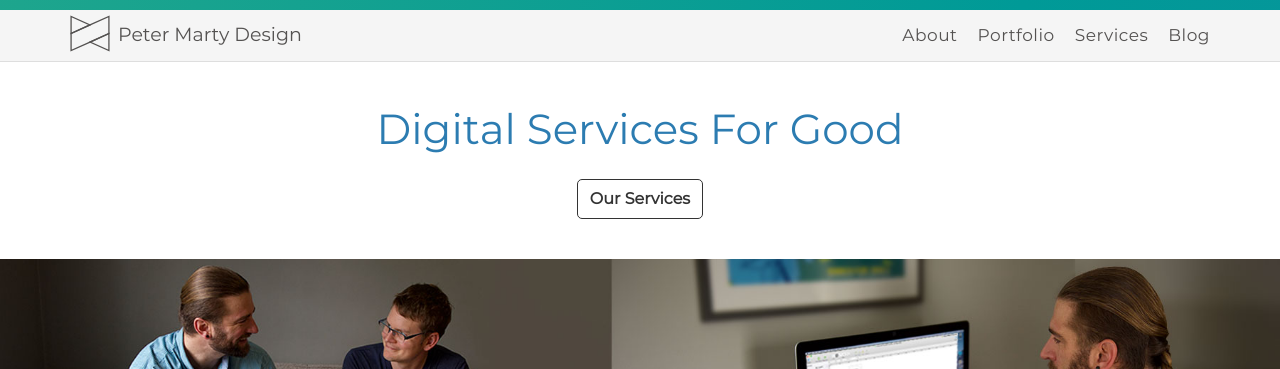
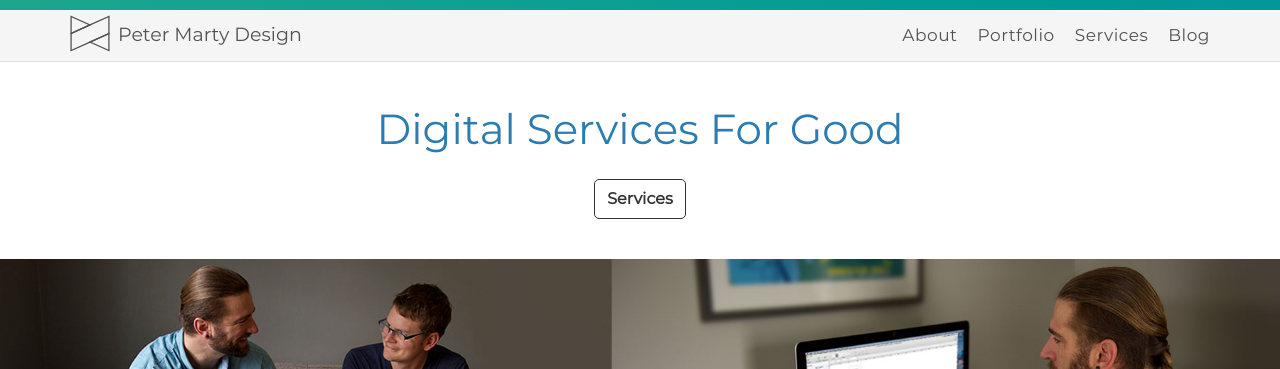
Before and after one commit to petermarty/petermarty.github.io, a Jekyll site: the page built from index.html, in a window 1280 px wide and 900 px high. Shown: the top 369 px of the window. Built offline with Jekyll 4.4.1, drawn with Linux system fonts in a browser that asks for light colours; some web fonts are replaced.

Commit message:
updates services button link for consistent page terminology

```diff
--- a/index.html
+++ b/index.html
@@ -5,7 +5,7 @@ title: Digital Strategy, Design, and Development
 <div class="billboard u-vr_x4">
     <div class="billboard-cta">
         <h1 class="u-textPageHeadingH1 u-vr_x2">Digital Services For Good</h1>
-        <a href="/services" class="button">Our Services</a>
+        <a href="/services" class="button">Services</a>
     </div>
     <div class="billboard-media billboard-media_fullWidth">
         <img src="/assets/media/images/hero/home-page.jpg" alt="">
```
